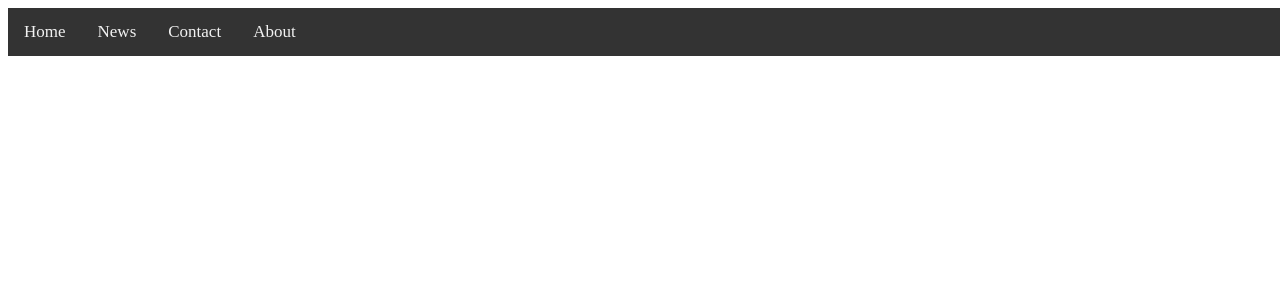
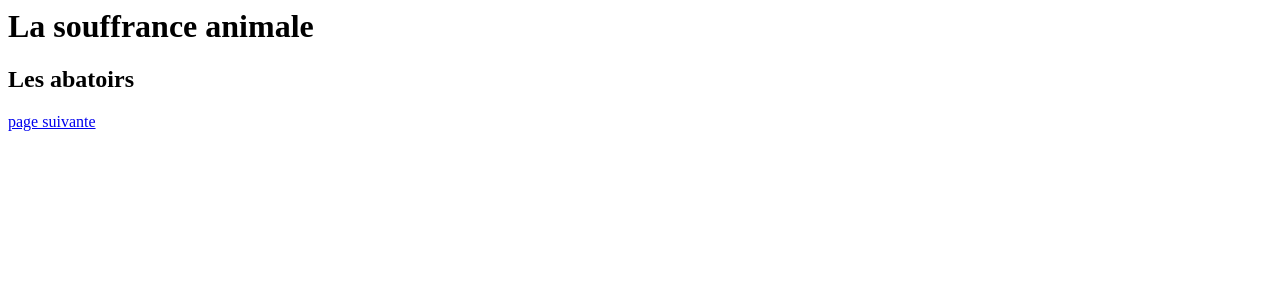
Before and after one commit to YusufA28/ProjetAnimal, a PHP site: page /page1.php in a window 1280 px wide. Shown: the top 300 px of the page. Run offline with PHP 8.4, Linux system fonts and the light colour scheme.

Commit message:
Add files via upload

```diff
--- a/page1.php
+++ b/page1.php
@@ -1,20 +1,13 @@
-<?php
+<html>
 
+<head>
 
-
-
-?>
-<head>
-	<link rel="stylesheet" type="text/css" href="navbar.css">
+ <title>souffrance animale</title>
 </head>
 
-<div class="navbar" id="myNavbar">
-  <a href="#home">Home</a>
-  <a href="#news">News</a>
-  <a href="#contact">Contact</a>
-  <a href="#about">About</a>
-  <a href="javascript:void(0);" class="icon" onclick="myFunction()">&#9776;</a>
-</div>
-<?php
+<body>
+<h1>La souffrance animale</h1>
 
-?>
+<h2>Les abatoirs</h2>
+
+<p><a href="file:///C:/Users/Guillaume/Desktop/pojetsite/page2.php">page suivante</a></p>
```
